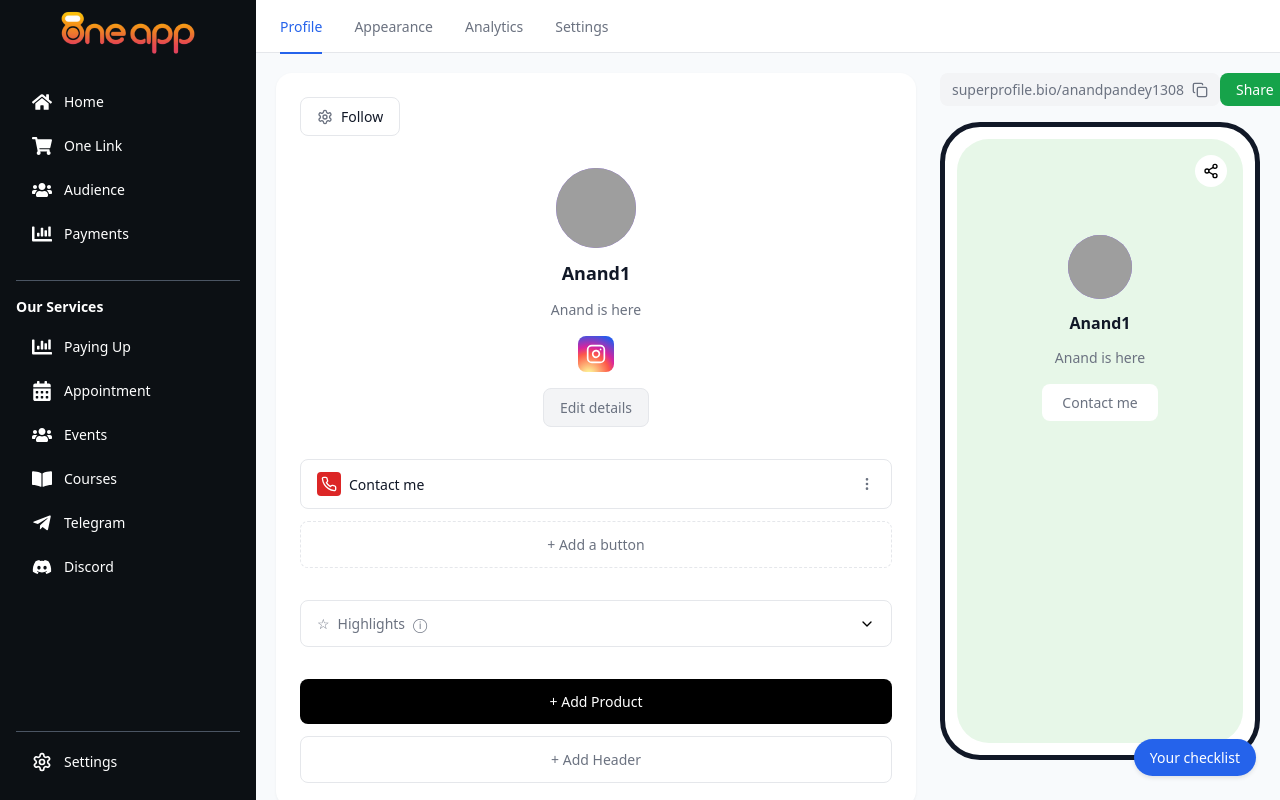
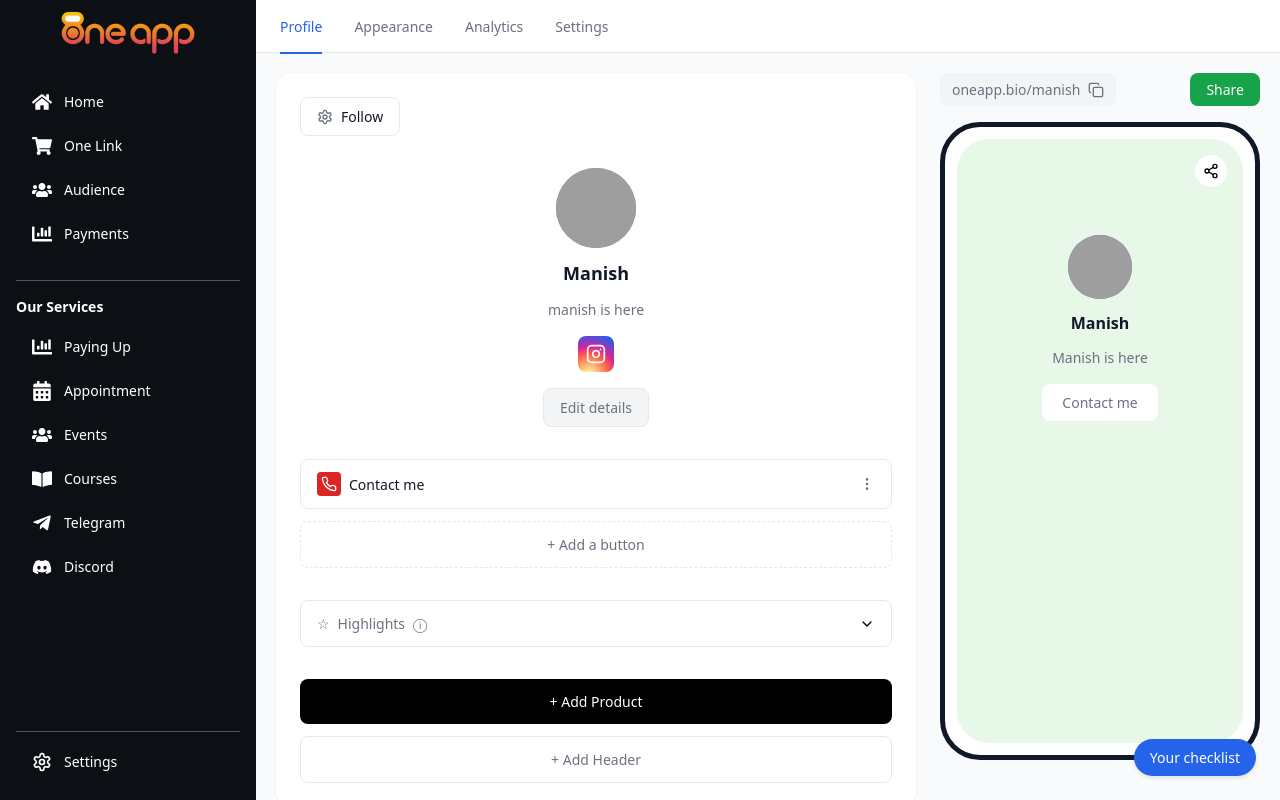
Before and after one commit to anandpandey1308/oneapp, a React (Vite) app: page /dashboard/mystore in a window 1280 px wide. Built offline with nearby package versions, Linux system fonts and the light colour scheme; grey boxes are pictures that could not be loaded.

Commit message:
name changes

```diff
--- a/src/Pages/Dashboard/DashboardPages/MyStorePage/MobilePreview/MobilePreview.jsx
+++ b/src/Pages/Dashboard/DashboardPages/MyStorePage/MobilePreview/MobilePreview.jsx
@@ -1,5 +1,6 @@
+/* eslint-disable react/prop-types */
 // src/components/MobilePreview/MobilePreview.jsx
-import React from "react";
+
 import { Instagram, Share2, Copy } from "lucide-react";
 import "./MobilePreview.css";
 const ASTRONAUT_IMAGE =
@@ -15,7 +16,7 @@ const MobilePreview = ({ profile, theme }) => {
       {/* URL and Share Button */}
       <div className="preview-header">
         <div className="profile-url">
-          superprofile.bio/anandpandey1308
+          oneapp.bio/manish
           <button className="copy-button" onClick={handleCopyUrl}>
             <Copy size={16} />
           </button>
--- a/src/Pages/Dashboard/DashboardPages/MyStorePage/ProfileContent/ProfileContent.jsx
+++ b/src/Pages/Dashboard/DashboardPages/MyStorePage/ProfileContent/ProfileContent.jsx
@@ -1,5 +1,6 @@
+/* eslint-disable react/prop-types */
 // src/components/ProfileContent/ProfileContent.jsx
-import React, { useState } from "react";
+import { useState } from "react";
 import {
   Instagram,
   Phone,
@@ -15,8 +16,8 @@ const ASTRONAUT_IMAGE =
 const ProfileContent = ({ onProfileUpdate }) => {
   const [isEditModalOpen, setIsEditModalOpen] = useState(false);
   const [profileData, setProfileData] = useState({
-    username: "Anand1",
-    tagline: "Anand is here",
+    username: "Manish",
+    tagline: "manish is here",
     socials: {
       instagram: { enabled: true },
     },
--- a/src/Pages/Dashboard/DashboardPages/MyStorePage/StoreConfig.js
+++ b/src/Pages/Dashboard/DashboardPages/MyStorePage/StoreConfig.js
@@ -7,9 +7,9 @@ export const siteConfig = {
     { id: "settings", label: "Settings" },
   ],
   profile: {
-    username: "Anand1",
-    tagline: "Anand is here",
-    profileUrl: "superprofile.bio/anandpandey1308",
+    username: "Manish",
+    tagline: "Manish is here",
+    profileUrl: "oneapp.bio/manish",
     avatarImage: "/api/placeholder/80/80",
     socials: [
       {
```
